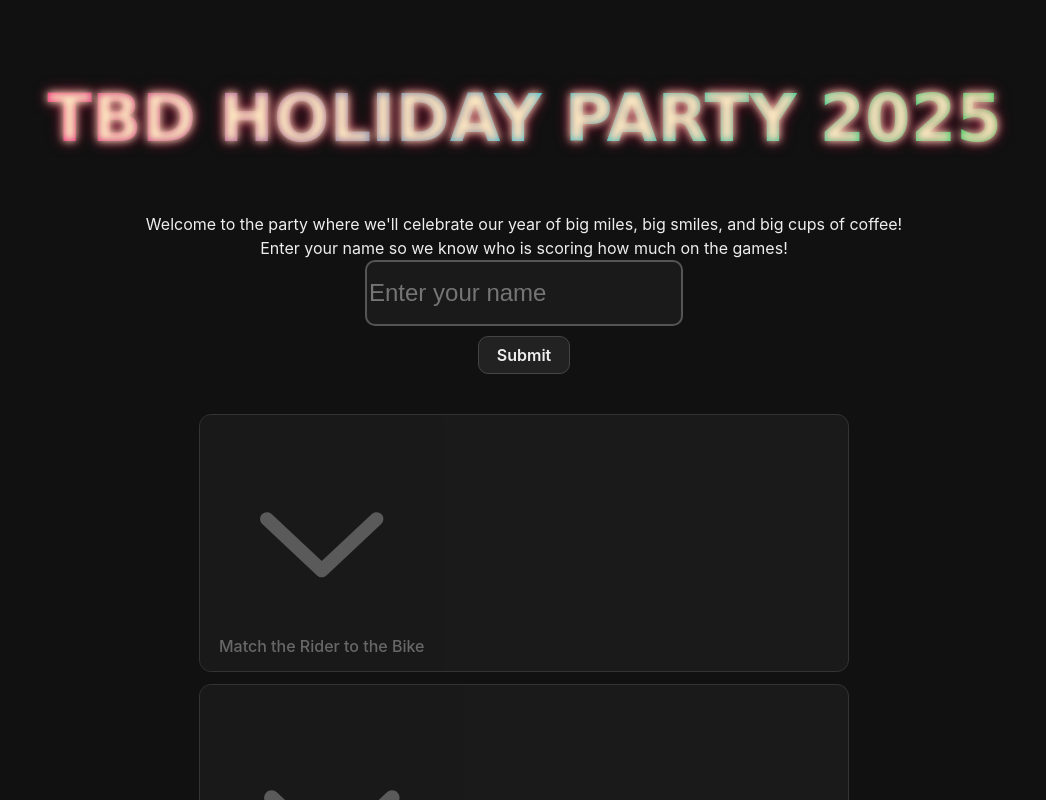
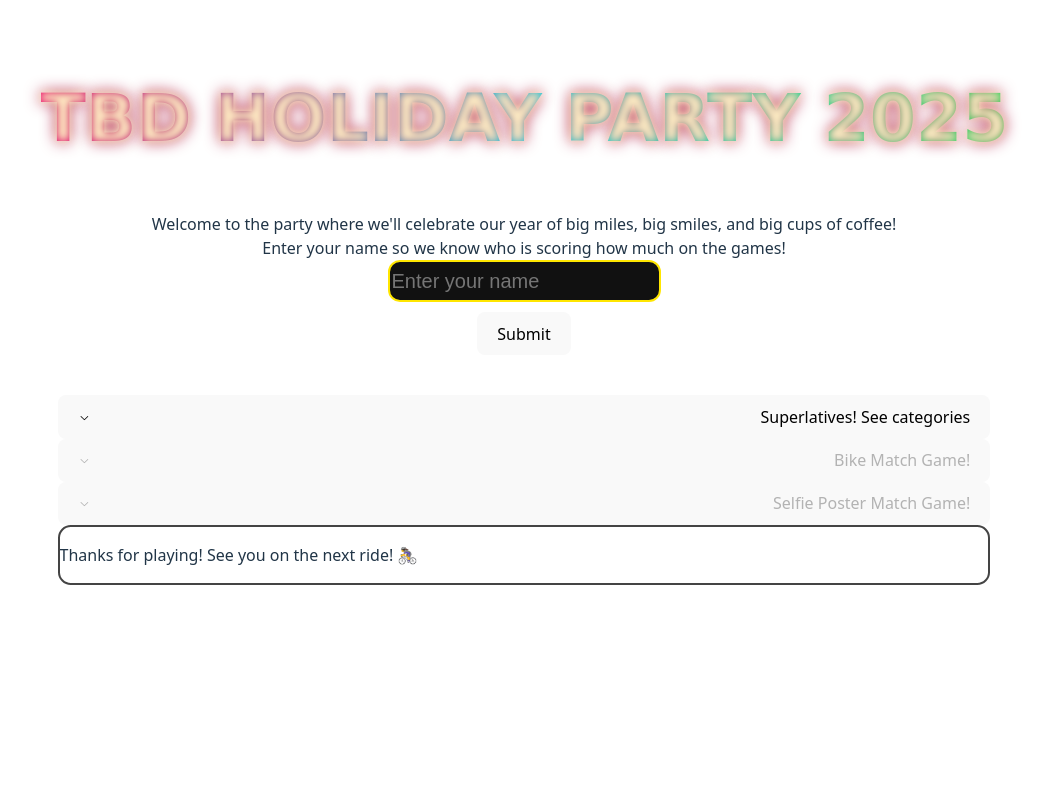
Before and after one commit to annabhe/tbdholidayparty, a React (Vite) app: page / in a window 1280 px wide. Shown: the top 800 px of the page, without its empty margins (116-1162 px from the left). Built offline with nearby package versions, Linux system fonts and the light colour scheme.

Commit message:
the actual accordion update

```diff
--- a/src/App.jsx
+++ b/src/App.jsx
@@ -42,31 +42,21 @@ export default function App() {
       <Container size="md">
         <Header user={user} setUser={setUser} setGamesUnlocked={setGamesUnlocked} />
 
-        <Accordion
-          multiple
-          variant="separated"
-          radius="md"
-          chevronSize={10}
-          styles={(theme) => ({
-            root: {
-              height: "50px",
-              width: "100%",
-              margin: "0 auto",
-            },
-            item: {
-              backgroundColor: theme.colors.dark[6],
-              borderColor: theme.colors.dark[4],
-            },
-            control: {
-              padding: "12px 16px",
-            }
-          })}
-        >
+        <Accordion>
+          {/* Superlatives – ALWAYS visible */}
+          <Accordion.Item value="superlatives">
+            <Accordion.Control>
+              Superlatives! See categories
+            </Accordion.Control>
+            <Accordion.Panel>
+              {/* <Superlatives user={user} /> */}<p>TODO:</p>
+            </Accordion.Panel>
+          </Accordion.Item>
           {/* Bike Match Game */}
           {!bikeGameDone && (
             <Accordion.Item value="match-bike">
               <Accordion.Control disabled={!gamesUnlocked}>
-                  Match the Rider to the Bike
+                Bike Match Game!
               </Accordion.Control>
               <Accordion.Panel>
                 <BikeMatchGame
@@ -82,7 +72,7 @@ export default function App() {
           {!posterGameDone && (
             <Accordion.Item value="match-poster">
               <Accordion.Control disabled={!gamesUnlocked}>
-                  Match the Selfie to the Poster
+                Selfie Poster Match Game!
               </Accordion.Control>
               <Accordion.Panel>
                 <PosterMatchGame
@@ -94,18 +84,10 @@ export default function App() {
             </Accordion.Item>
           )}
 
-            {/* Superlatives – ALWAYS visible */}
-            <Accordion.Item value="superlatives">
-              <Accordion.Control>
-                Superlatives! See categories
-              </Accordion.Control>
-              <Accordion.Panel>
-                {/* <Superlatives user={user} /> */}<p>TODO:</p>
-              </Accordion.Panel>
-            </Accordion.Item>
+
           </Accordion>
 
-        {/* <Footer /> */}
+        <Footer />
       </Container>
     </MantineProvider>
   );
--- a/src/components/Header.jsx
+++ b/src/components/Header.jsx
@@ -29,7 +29,7 @@ export default function Header({ user, setUser, setGamesUnlocked }) {
             placeholder="Enter your name"
             value={localName}
             onChange={(e) => setLocalName(e.target.value)}
-            styles={{ input: { height: 60, fontSize: 24 } }}
+            styles={{ input: { height: 36, fontSize: 20 } }}
             className="name-input"
           />
           <Button size="md" style={{marginTop:"10px"}} onClick={handleSubmit}>
@@ -39,7 +39,7 @@ export default function Header({ user, setUser, setGamesUnlocked }) {
       )}
 
       {user.name && (
-        <Title order={4} mt="md" style={{ color: "red" }}>
+        <Title order={2} mt="md" style={{ color: "red" }}>
           Welcome, {user.name}!
         </Title>
       )}
--- a/src/components/PosterMatchGame.jsx
+++ b/src/components/PosterMatchGame.jsx
@@ -47,7 +47,7 @@ function SortableSelfie({id, src }) {
         borderWidth: 2,
         borderColor: '#444',
         borderStyle: 'solid',
-        margin: 16,
+        margin: 8,
       }}
     >
       <Image src={src} height={150} fit="contain" />
@@ -171,12 +171,12 @@ export default function PosterMatchGame({ user }) {
 
       <DndContext sensors={sensors} collisionDetection={closestCenter} onDragEnd={handleDragEnd}>
         <Group grow mt="md" align="flex-start" spacing="md">
-          <div style={{ display: 'flex', gap: 16, alignItems: 'flex-start', padding: "0 16px" }}>
+          <div style={{ display: 'flex', gap: 8, alignItems: 'flex-start', padding: "0 8px" }}>
 
             <Stack style={{ flex: 1 }}>
               {[...Array(total).keys()].map((i) => (
                 <Card key={`poster-${i}`} p="s" mt="xs" withBorder
-                  style={{minHeight: 150, display: 'flex', alignItems: 'center', justifyContent: 'center', margin:16}}>
+                  style={{minHeight: 150, display: 'flex', alignItems: 'center', justifyContent: 'center', margin:8}}>
                   <Image
                     src={`${import.meta.env.BASE_URL}/assets/posters/poster-${i+1}.png`}
                     height={150}
--- a/src/index.css
+++ b/src/index.css
@@ -11,6 +11,7 @@
   text-rendering: optimizeLegibility;
   -webkit-font-smoothing: antialiased;
   -moz-osx-font-smoothing: grayscale;
+  --mantine-scale: 0.8 !important; /* or 0.6, 0.8, etc */
 }
 
 a {
@@ -66,120 +67,19 @@ button:focus-visible {
     background-color: #f9f9f9;
   }
 }
-/* -------------------------------------------
-   GLOBAL MANTINE DARK-THEME OVERRIDES
-   Holiday party edition ✨
-------------------------------------------- */
 
-/* Make the whole background a smooth dark canvas */
-body {
-  background-color: #111 !important;
-  color: #eee !important;
-  font-family: 'Inter', sans-serif;
+.mantine-Accordion-root {
+  width: 100% !important;
 }
 
-/* -------------------------------------------
-   ACCORDION REFINEMENTS
-------------------------------------------- */
-
-/* Accordion container */
-.mantine-Accordion-root {
-  max-width: 650px;
-  margin: 0 auto;
-  width: 80%;
+.mantine-Accordion-item {
+  display: block !important;
+  width: 100% !important;
 }
 
-/* Each accordion item */
-.mantine-Accordion-item {
-  background: #1a1a1a !important;
-  border: 1px solid #333 !important;
-  border-radius: 12px !important;
-  margin-bottom: 12px !important;
-  overflow: hidden;
+.mantine-Accordion-control {
+  display: flex !important;
+  justify-content: space-between;
+  align-items: center;
+  width: 100% !important;
 }
-
-/* Control section (the clickable header) */
-.mantine-Accordion-control {
-  padding: 14px 18px !important;
-  font-size: 1rem !important;
-  color: #ddd !important;
-  background: #1a1a1a !important;
-}
-
-/* Chevron (the arrow icon) */
-.mantine-Accordion-chevron {
-  width: 12px !important;
-  height: 12px !important;
-  color: #bbb !important;
-  transition: transform 0.2s ease;
-}
-
-/* Chevron hover effect */
-.mantine-Accordion-control:hover .mantine-Accordion-chevron {
-  color: #fff !important;
-}
-
-/* Accordion panel (content area) */
-.mantine-Accordion-panel {
-  padding: 16px !important;
-  background: #141414 !important;
-  color: #eee !important;
-}
-
-/* Disabled section ("locked" before name is set) */
-.mantine-Accordion-control[data-disabled="true"] {
-  opacity: 0.4;
-  cursor: not-allowed !important;
-}
-
-/* -------------------------------------------
-   INPUTS (the name field)
-------------------------------------------- */
-.mantine-TextInput-input {
-  border-radius: 10px !important;
-  border: 2px solid #555 !important;
-  background: #1a1a1a !important;
-  color: #eee !important;
-}
-
-.mantine-TextInput-input:focus {
-  border-color: #ffd83d !important; /* holiday gold highlight */
-  box-shadow: 0 0 6px #ffd83d;
-}
-
-/* Submit button */
-.mantine-Button-root {
-  font-weight: 600 !important;
-  padding: 8px 18px !important;
-  background: #222 !important;
-  border: 1px solid #444 !important;
-  border-radius: 10px !important;
-  color: #eee !important;
-}
-
-.mantine-Button-root:hover {
-  background: #333 !important;
-}
-
-/* -------------------------------------------
-   CARD OVERRIDES (your Mantine Card theme)
-------------------------------------------- */
-.mantine-Card-root {
-  background: #1b1b1b !important;
-  border-color: #333 !important;
-  border-width: 2px !important;
-  border-radius: 16px !important;
-  padding: 14px !important;
-}
-
-/* -------------------------------------------
-   GENERAL SPACING
-------------------------------------------- */
-section {
-  margin-bottom: 24px;
-}
-
-/* Prevent giant scrollbars in mobile accordion interactions */
-html, body {
-  overscroll-behavior: contain;
-}
```
Also changed, not shown: public/assets/selfies/0308.jpg, 1 other file (tests, documents, lock files or other folders). Lines whose indentation alone changed are shown as unchanged.
